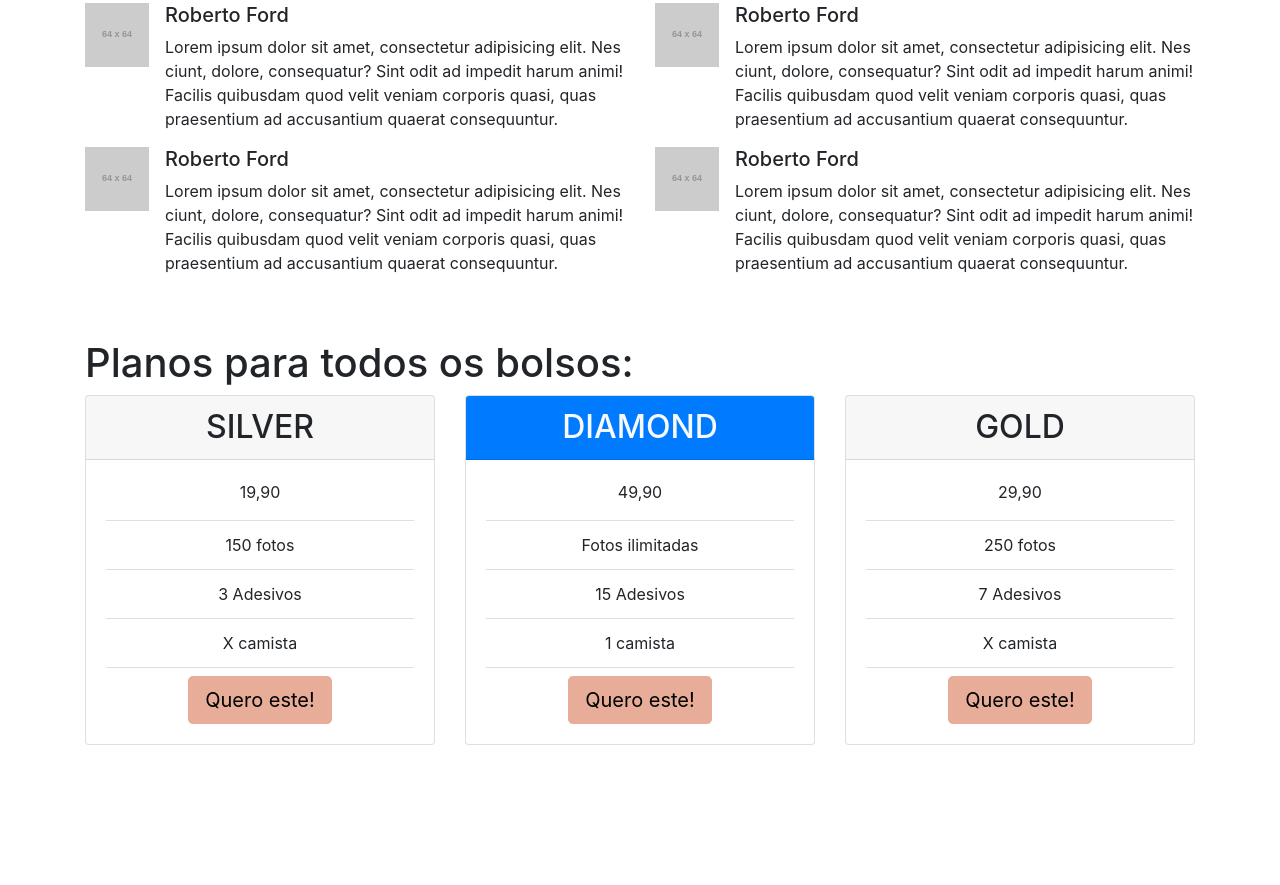
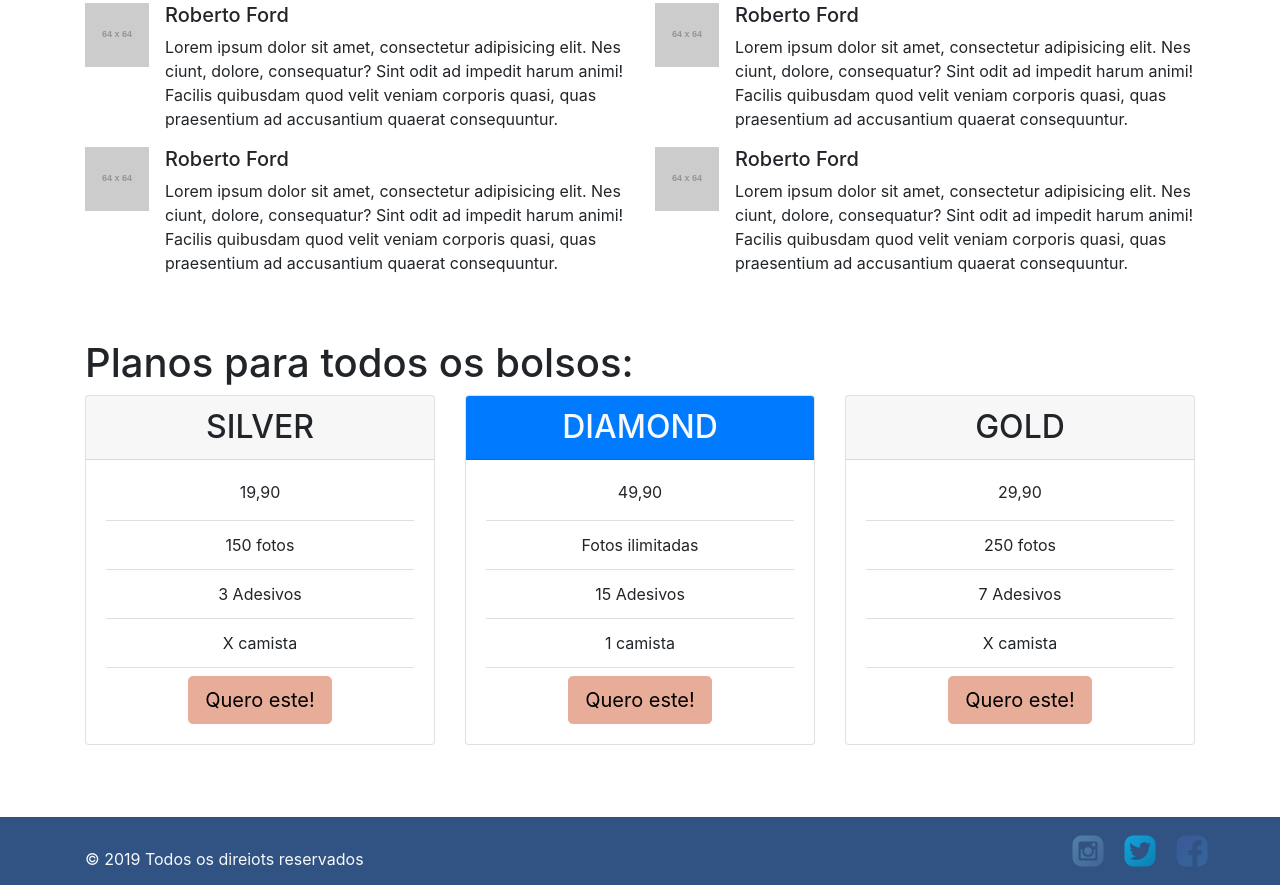
Before and after one commit to SamyrOR/Bootstrap-Study, a website: page index.html in a window 1280 px wide. Shown: the part 1454-2339 px from the top of the page. Before the commit the page ends 2199 px from the top, so only its background shows below. Drawn offline with Linux system fonts and the light colour scheme; placeholder pictures from the web are drawn by us.

Commit message:
Add: footer, finished the front end of our book  project

```diff
--- a/css/better-tema.css
+++ b/css/better-tema.css
@@ -1,6 +1,3 @@
-.navbar{
-    background-color: #315383;
-}
 .jumbotron{
     background-image:url(/img/vitrine.jpg);
     background-size: cover;
@@ -17,3 +14,25 @@
 .bg-dark{
     background-color: #010e30 !important;
 }
+.social a[href='http://instagram.com/betterimages']{
+    background: url(../img/icone-insta.png);
+    background-size: 36px 36px;
+}
+.social a[href='http://twitter.com/betterimages']{
+    background: url(../img/icone-twitter.png);
+    background-size: 36px 36px;
+}
+.social a[href='http://facebook.com/betterimages']{
+    background: url(../img/icone-face.png);
+    background-size: 36px 36px;
+}
+.social a{
+    display: block;
+    width: 36px;
+    height: 36px;
+    text-indent: -9999px;
+}
+.social li{
+    display: inline-block;
+    margin-left: 1em;
+}
--- a/index.html
+++ b/index.html
@@ -7,7 +7,7 @@
     <title>Better - Fotos de graça e pagas</title>
 </head>
 <body>
-    <nav class="navbar navbar-expand-lg navbar-dark">
+    <nav class="navbar navbar-expand-lg navbar-dark" style="background-color:#315383 !important;">
         <div class="container">
             <a class="navbar-brand" href="#">Better</a>
             <button class="navbar-toggler" data-toggle="collapse" data-target="#navbarSupportedContent">
@@ -197,7 +197,7 @@
                 </div>
         </div>
         </section> <!--End of Reviews feature-->
-        <section class="container pt-5"> <!--Plans-->
+        <section class="container pt-5 py-4"> <!--Plans-->
             <h1>Planos para todos os bolsos: </h1>
             <div class="row">
                 <div class="col-md-4">
@@ -249,8 +249,19 @@
                     </div> <!--End diamond plan-->
                 </div>
             </div>
-        </section>
-
+        </section><!--End of plans-->
+        <footer  class="text-light pt-3 mt-5" style="background-color: #315383 !important;">
+            <div class="container d-flex justify-content-between align-items-center">
+                <span>
+                    © 2019 Todos os direiots reservados
+                </span>
+                <ul class="social row">
+                    <li><a class="text-hide col-xm-4" href="http://instagram.com/betterimages" target="_blank">Instagram</a></li>
+                    <li><a class="text-hide col-xm-4" href="http://twitter.com/betterimages" target="_blank">Twitter</a></li>
+                    <li><a class="text-hide col-xm-4" href="http://facebook.com/betterimages" target="_blank">Facebook</a></li>
+                </ul>
+            </div>
+        </footer>
     </main>
     <script type="text/javascript" src="js/jquery.js"></script>
     <script type="text/javascript" src="js/bootstrap.min.js"></script>
```
